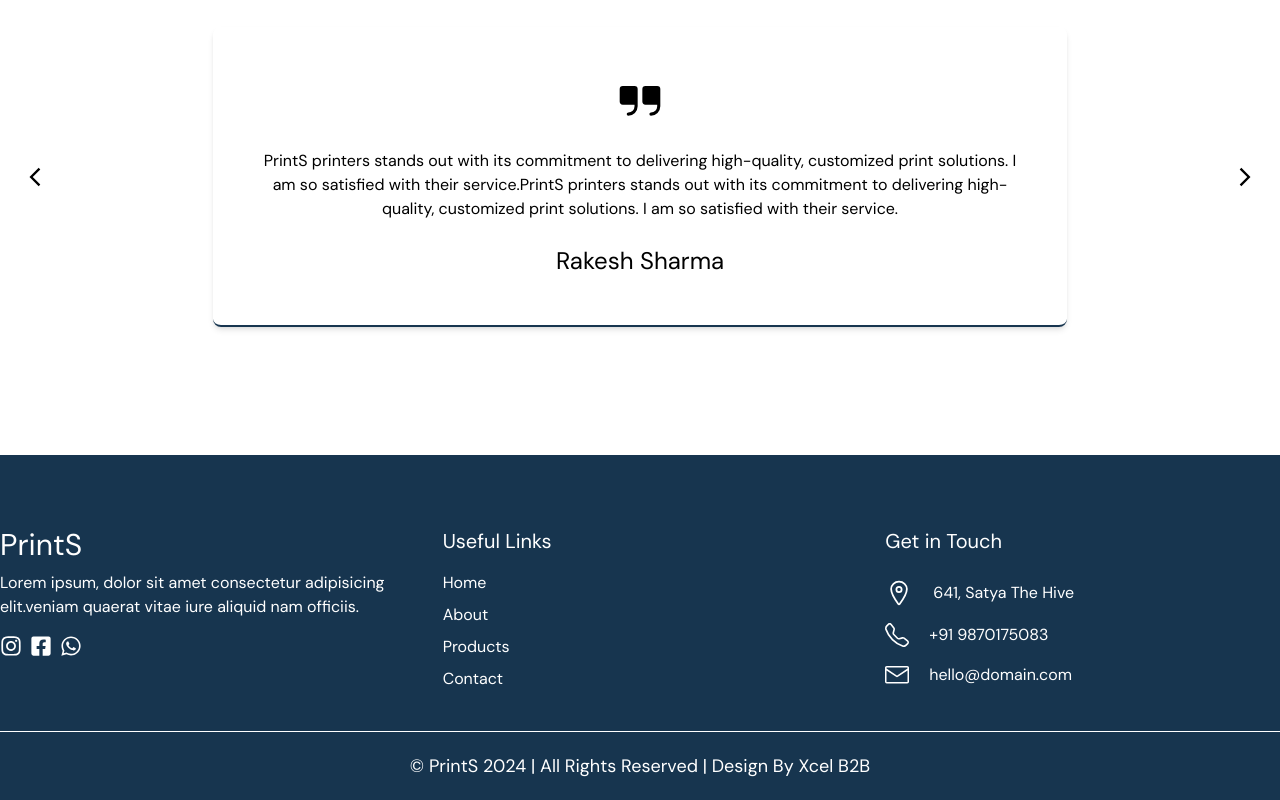
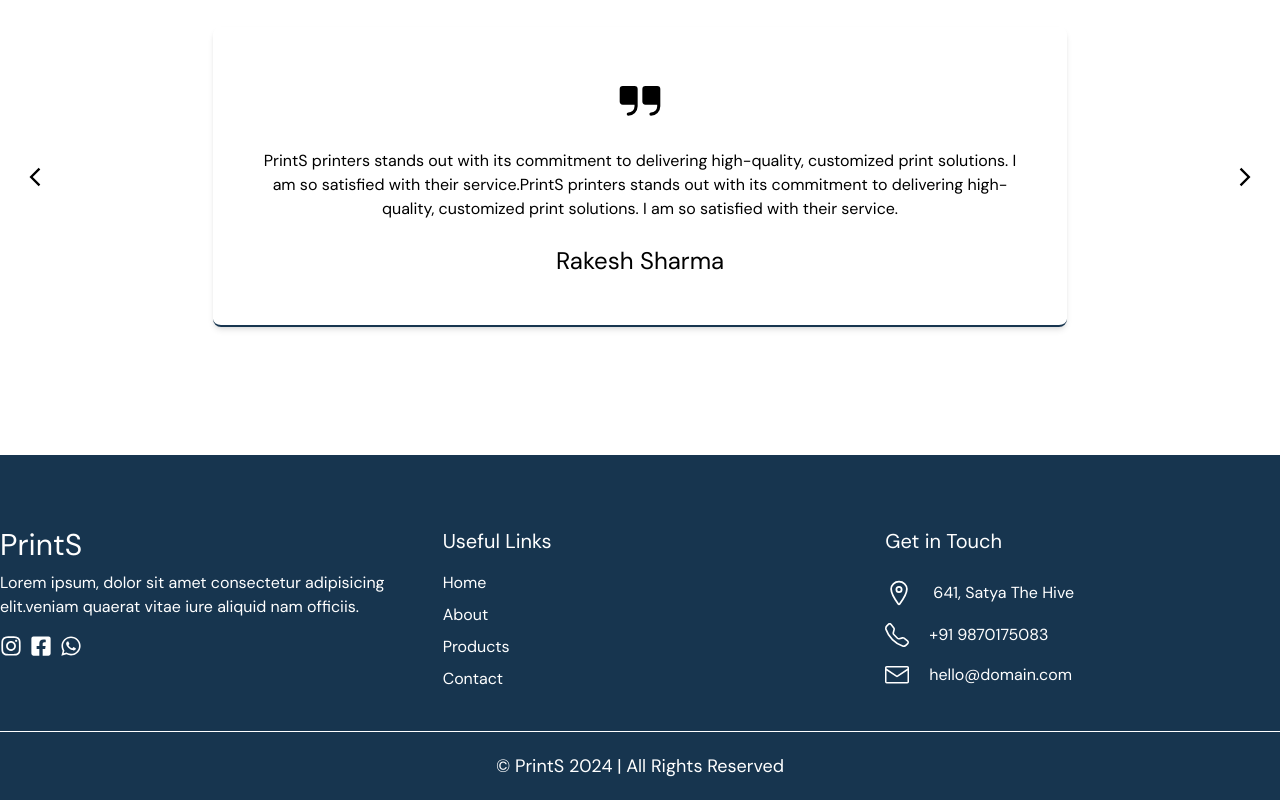
Before and after one commit to AshishAr-07/Printer-Web-Template, a Next.js app: page /about in a window 1280 px wide. Shown: the part 1638-2438 px from the top of the page. Built offline with nearby package versions, Linux system fonts and the light colour scheme.

Commit message:
small change

```diff
--- a/src/app/_component/Footer.jsx
+++ b/src/app/_component/Footer.jsx
@@ -37,7 +37,7 @@ export default function Footer() {
           </section>
 
         </div>
-        <div className='w-full mt-8 text-lg  py-5 border-t border-white '><p className='text-center'>© PrintS 2024 | All Rights Reserved | Design By Xcel B2B </p></div>
+        <div className='w-full mt-8 text-lg  py-5 border-t border-white '><p className='text-center'>© PrintS 2024 | All Rights Reserved </p></div>
       </Wrapper>
     </div>
   )
```
